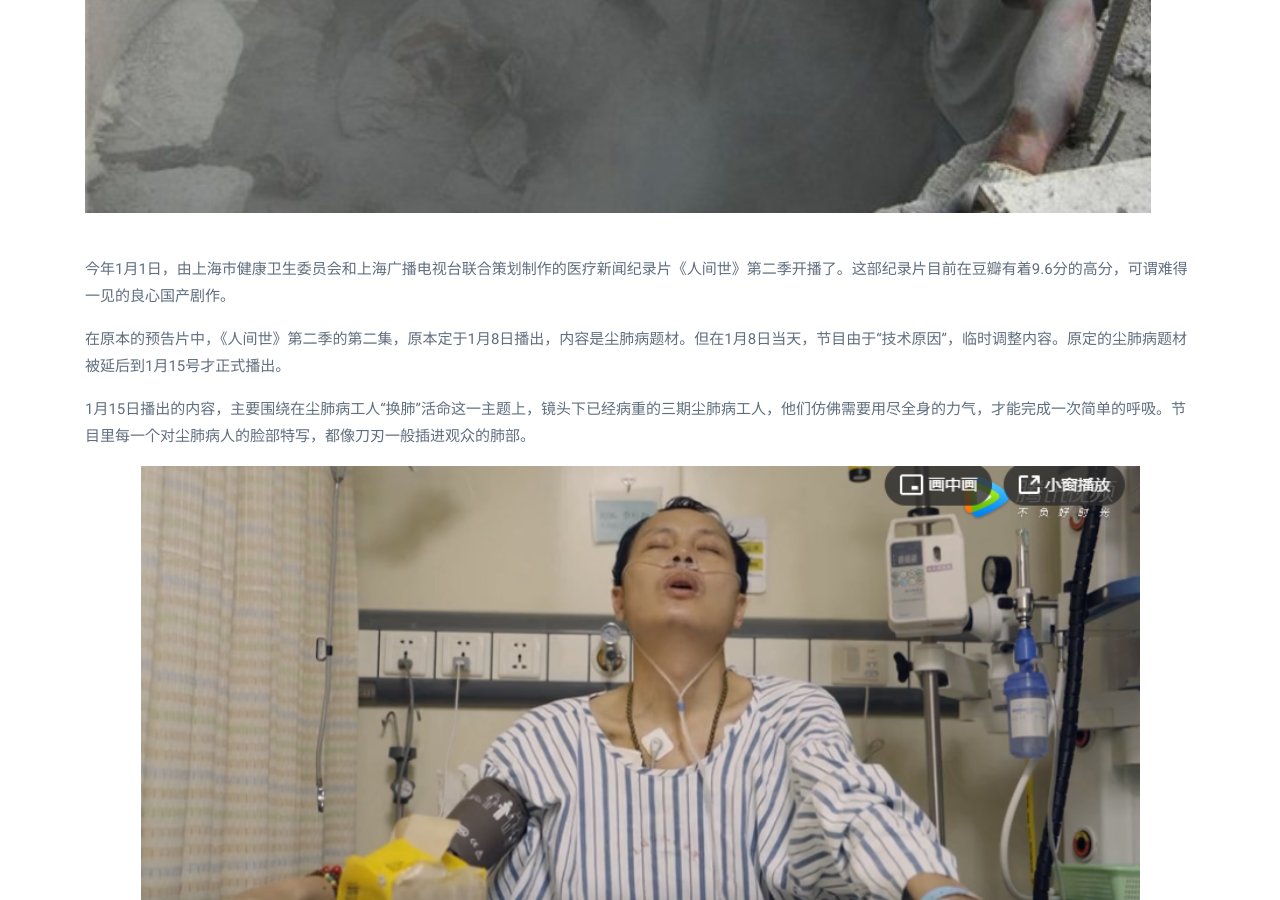
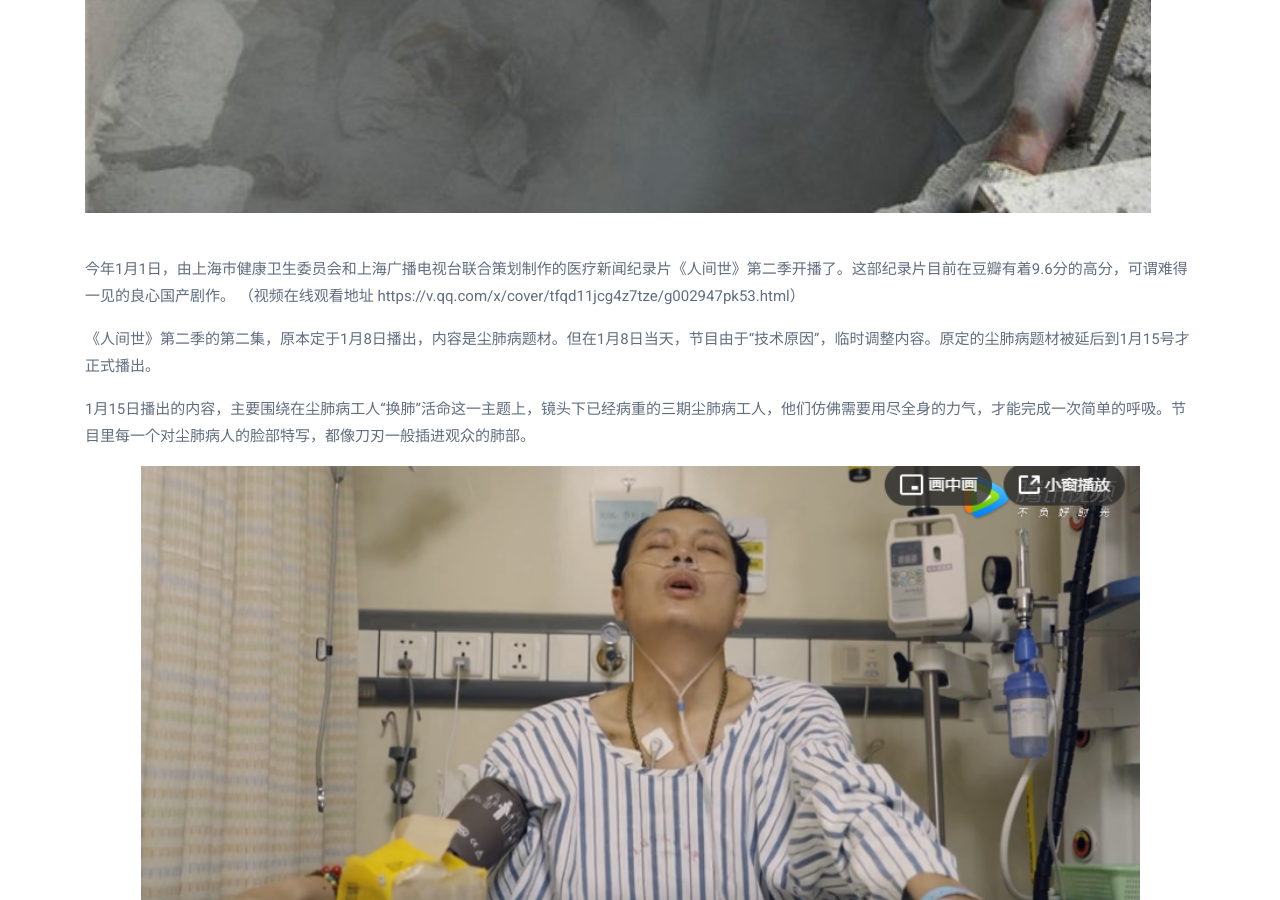
Before and after one commit to chenfeizhisheng/chenfeizhisheng.github.io, a Jekyll site: the page built from 2019-03-02-我是工人.md, in a window 1280 px wide and 900 px high, scrolled down 789 px. Built offline with Jekyll 4.4.1, drawn with Linux system fonts in a browser that asks for light colours; some web fonts are replaced; comment, search, counter and statistics services are not loaded.

Commit message:
Update 2019-03-02-我是工人.md

```diff
--- a/2019-03-02-我是工人.md
+++ b/2019-03-02-我是工人.md
@@ -12,12 +12,14 @@ excerpt_separator: <!--more-->
 
 ---
 今年1月1日，由上海市健康卫生委员会和上海广播电视台联合策划制作的医疗新闻纪录片《人间世》第二季开播了。这部纪录片目前在豆瓣有着9.6分的高分，可谓难得一见的良心国产剧作。
+（视频在线观看地址 https://v.qq.com/x/cover/tfqd11jcg4z7tze/g002947pk53.html）
 
-在原本的预告片中，《人间世》第二季的第二集，原本定于1月8日播出，内容是尘肺病题材。但在1月8日当天，节目由于“技术原因”，临时调整内容。原定的尘肺病题材被延后到1月15号才正式播出。
+《人间世》第二季的第二集，原本定于1月8日播出，内容是尘肺病题材。但在1月8日当天，节目由于“技术原因”，临时调整内容。原定的尘肺病题材被延后到1月15号才正式播出。
 
 1月15日播出的内容，主要围绕在尘肺病工人“换肺”活命这一主题上，镜头下已经病重的三期尘肺病工人，他们仿佛需要用尽全身的力气，才能完成一次简单的呼吸。节目里每一个对尘肺病人的脸部特写，都像刀刃一般插进观众的肺部。
 
 <div style="text-align:center"><img src="/images/1.PNG" width="90%"/><br>呼吸困难的尘肺工友</div>
+
 
 近年来，随着尘肺病问题的爆发，尘肺病也逐渐成为某些部门眼里的“敏感”问题。在2018年，贵州三位医生因为给尘肺病人确诊尘肺，竟被以与病人有利益关系为理由，蒙受牢狱之灾。但经过长期调查，相关部门无法找到所谓的“利益关系”之后，依然以“误诊”名义，对这三位诊断尘肺病的专家医生，进行逮捕。
 
@@ -29,6 +31,11 @@ excerpt_separator: <!--more-->
 
 “正常的没那么重。”
 
+<div style="text-align:center"><img src="/images/2.PNG" width="90%"/><br></div>
+
+<div style="text-align:center"><img src="/images/3.PNG" width="90%"/><br></div>
+
+
 
 这样的画面，不知道在中国的影视历史上，算不算得上是突破？看着这些病肺的画面，除了心里感受到沉重之外，更仿佛是看到导演在捧着电视大喊：“这就是尘肺！这就是尘肺！尘肺病人活得有多苦这下你们知道了吗！”
 
@@ -37,6 +44,8 @@ excerpt_separator: <!--more-->
 节目开始不久，当画面在介绍医院里的尘肺病工人时，除了姓名、工作之外，还特地有着有没有工伤认定的介绍。从这可以看出，节目导演对尘肺病人的关注，不仅仅是希望引起关注，而是想探讨尘肺病人真正的困境——尘肺病人，如果没有劳动关系证明，没有工伤认定，就很难得到尘肺病应有的救助。
 
 但整个节目下来，真正有提到劳动关系，提到工伤认定的内容，很少很少。那位为子四处筹款的父亲，拿着工伤认定书说：“我跑这个跑了三年。”
+
+<div style="text-align:center"><img src="/images/4.PNG" width="90%"/><br></div>
 
 
 这三年发生了多少故事？其他工友为了拿到这个认定又花了多少时间？这些内容，也许才是节目原有的真正核心。在豆瓣上，就有网友评论，尘肺病主题的这一集，在故事性上，与《人间世》其他集数相比，差得很远，明显是被剪了很多内容。也许，这句“三年”能够播出，背后又是一个导演与相关部门艰辛博弈的故事。在节目里，连张海超都出现在节目里了，导演难道只关注他换肺的事情，而没有想去探讨他当年为何要“开胸验肺”？
```
